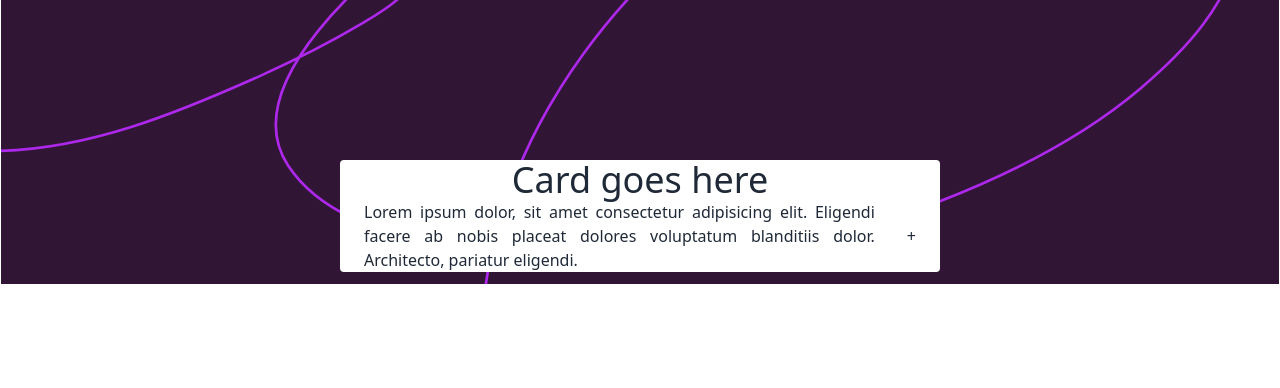
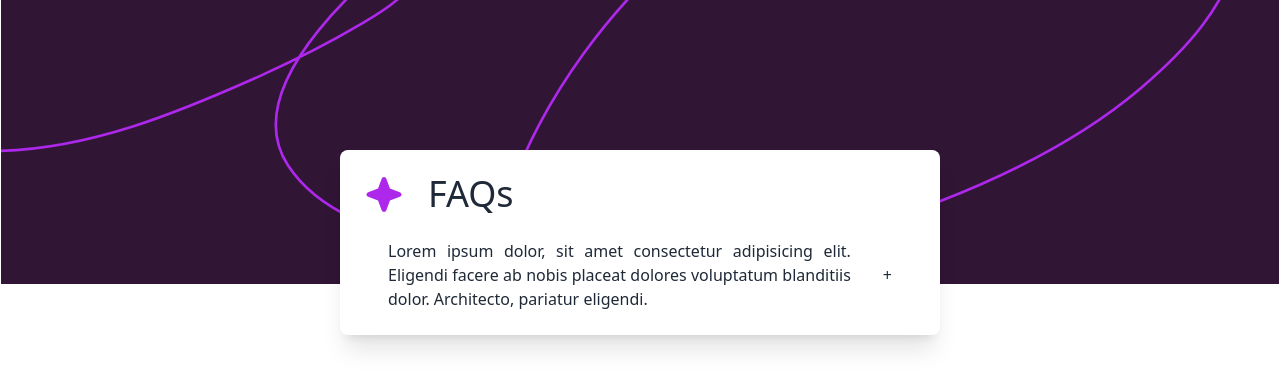
Before and after one commit to Hcmwebs/faq-accordion, a React (Vite) app: page / in a window 1280 px wide. Shown: the top 388 px of the page. Built offline with nearby package versions, Linux system fonts and the light colour scheme.

Commit message:
added a content to the card component and imports

```diff
--- a/src/components/Card.jsx
+++ b/src/components/Card.jsx
@@ -1,4 +1,5 @@
-import React, { useState } from 'react';
+import { useState } from 'react';
+import { Title } from './index';
 
 const Card = () => {
 	const [show, setShow] = useState(false);
@@ -7,8 +8,8 @@ const Card = () => {
 		setShow(!show);
 	};
 	return (
-		<div className='grid grid-col-1 place-item-center bg-white w-full max-w-sm lg:max-w-[600px] rounded absolute top-24 lg:top-40 left-[50%] -translate-x-1/2'>
-			<h1 className='text-4xl text-center'>Card goes here</h1>
+		<div className='grid grid-col-1 place-item-center gap-y-6 p-6 bg-white w-full max-w-[327px] lg:max-w-[600px] rounded-lg shadow-xl hover:shadow-2xl absolute top-[90px] lg:top-[150px] left-[50%] -translate-x-1/2'>
+			<Title text='FAQs' />
 
 			<div className='grid grid-col-1 place-items-center gap-y-4 px-6 text-justify'>
 				<header className='flex gap-x-8'>
--- a/src/components/index.jsx
+++ b/src/components/index.jsx
@@ -1,3 +1,4 @@
 import Card from './Card';
+import Title from './Title';
 
-export { Card };
+export { Card, Title };
```
